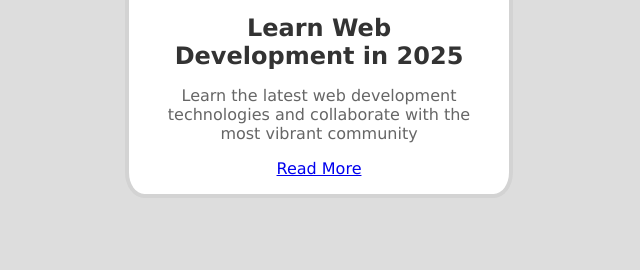
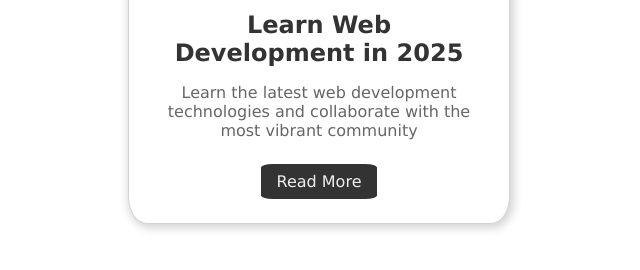
Before and after one commit to dev-amira-ezz/fcc-blog-post-card, a plain HTML site: page index.html in a window 1280 px wide. Shown: the part 362-632 px from the top of the page, without its empty margins (321-961 px from the left). Drawn offline with Linux system fonts and the light colour scheme.

Commit message:
Format Read more button

```diff
--- a/styles.css
+++ b/styles.css
@@ -1,15 +1,16 @@
 body {
   font-family: Verdana, Geneva, Tahoma, sans-serif;
-  background-color: #ddd;
+  background-color: #fff;
 }
 
 .blog-post-card {
   background-color: white;
-  border: solid 4px lightgray;
+  border: solid 1px lightgray;
   border-radius: 5%;
   width: 30%;
   text-align: center;
   margin: 3rem auto;
+  box-shadow: 2px 2px 10px 2px lightgray;
 }
 
 .post-img {
@@ -22,7 +23,8 @@ body {
   padding: 1rem;
 }
 
-.post-title, .post-excerpt {
+.post-title,
+.post-excerpt {
   margin: 1rem;
 }
 .post-title {
@@ -32,3 +34,17 @@ body {
 .post-excerpt {
   color: #666;
 }
+
+.read-more {
+  color: #eee;
+  background-color: #333;
+  margin: 0.5rem;
+  padding: 0.5rem 1rem;
+  border-radius: 10%;
+  display: inline-block;
+  text-decoration: none;
+}
+
+.read-more:hover {
+  background-color: darkblue;
+}
```
Also changed, not shown: 1 other file.
